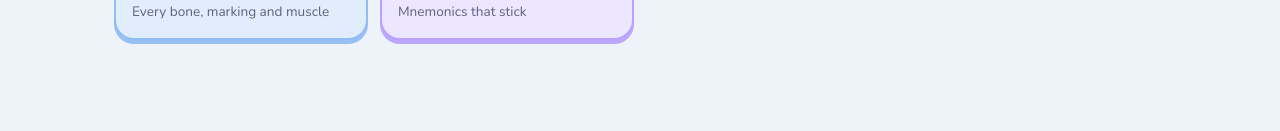
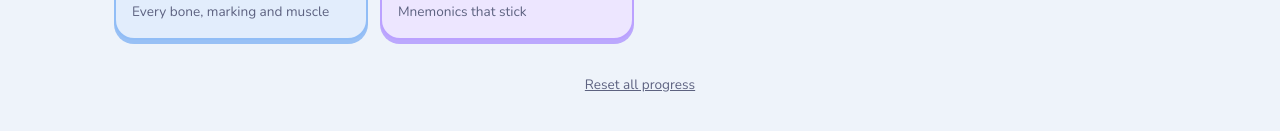
Before and after one commit to dferring4/mysciencelearning, a plain HTML site: page index.html in a window 1280 px wide. Shown: the part 1561-1692 px from the top of the page. Before the commit the page ends 1661 px from the top, so only its background shows below. Drawn offline with nearby package versions, Linux system fonts and the light colour scheme.

Commit message:
Add files via upload

```diff
--- a/index.html
+++ b/index.html
@@ -903,7 +903,9 @@ function home(){
   <h2 class="sec">Your progress</h2>
   <div class="grid">${Object.entries(DECKS).map(([k,d])=>{const m=mastered(k),t=d.items.length;return `<a class="card deck" href="#cards/${k}" style="--accent:${d.color}"><div class="row sb"><span class="emoji">${d.emoji}</span><span class="pct">${Math.round(m/t*100)}%</span></div><h3>${d.label}</h3><div class="bar"><i style="width:${m/t*100}%"></i></div><div class="sm muted">${m} of ${t} mastered (3 correct in a row)</div></a>`}).join('')}</div>
   <h2 class="sec">Pick a way to study</h2>
-  ${tilesHTML()}`;
+  ${tilesHTML()}
+  <div class="center sec"><button class="linkbtn" id="resetAll">Reset all progress</button></div>`;
+  $('#resetAll').onclick=()=>{if(!confirm('Reset all progress? This clears XP, streak, mastered cards, weak spots, best scores and the exam date. Your pinned images are kept.'))return;Object.assign(S,{srs:{},missed:{},stats:{answered:0,correct:0,xp:0,streak:0,lastDay:null},best:{},daily:{day:null,n:0},examDate:''});FC=null;Q=null;save();home();window.scrollTo(0,0)};
   const ei=$('#examIn');if(ei)ei.addEventListener('change',()=>{S.examDate=ei.value;save();home()});
   const ec=$('#examClr');if(ec)ec.onclick=()=>{S.examDate='';save();home()};
 }
```
